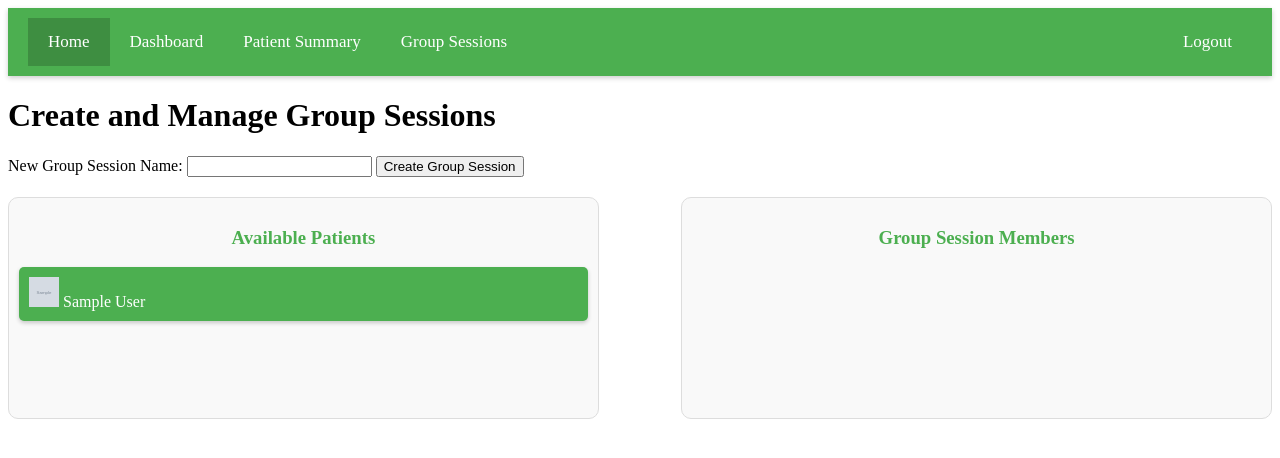
After one commit to vinit-119/human_factor_web_care, a PHP site: page /therapistgroupsession.php in a window 1280 px wide. The commit adds this page. Shown: the top 458 px of the page. Run offline with PHP 8.4, Linux system fonts and the light colour scheme; the visitor is signed in with stand-in values (Sample User, id 1); tables that the repository leaves empty or names only in its code hold one stand-in row (values such as "Sample post"); grey boxes marked "Sample" are stand-in pictures.

Commit message:
Initial commit

```diff
--- a/navigation.php
+++ b/navigation.php
@@ -59,7 +59,7 @@ $role = $isLoggedIn ? $_SESSION['role'] : null;
             <?php elseif ($role == 'therapist'): ?>
                 <a href="therapistDashboard.php">Dashboard</a>
                 <a href="patientSummary.php">Patient Summary</a>
-                <a href="groupSessions.php">Group Sessions</a>
+                <a href="therapistgroupsession.php">Group Sessions</a>
             <?php elseif ($role == 'admin'): ?>
                 <a href="adminDashboard.php">Dashboard</a>
                 <a href="manageUsers.php">Manage Users</a>
--- /dev/null
+++ b/therapistGroupSession.php
@@ -0,0 +1,145 @@
+<?php
+include("navigation.php");
+
+// Check if the session is already active, if not, start the session
+if (session_status() == PHP_SESSION_NONE) {
+    session_start();
+}
+
+// Database connection settings
+$servername = 'localhost:3308';
+$username = 'root'; // Use your database username
+$password = ''; // Use your database password
+$dbname = 'web_care';
+
+// Check if the user is logged in and is a therapist
+if (!isset($_SESSION['user_id']) || $_SESSION['role'] != 'therapist') {
+    header('Location: login.php');
+    exit();
+}
+
+$therapist_id = $_SESSION['user_id'];
+$conn = new mysqli($servername, $username, $password, $dbname);
+
+if ($conn->connect_error) {
+    die('Connection failed: ' . $conn->connect_error);
+}
+
+// Fetch all patients registered with the therapist
+// Fetch all patients registered with the therapist, using JOIN to get names from the webuser table
+$patientsQuery = "
+    SELECT patient.patient_id, webuser.first_name, webuser.last_name, patient.profile_picture
+    FROM patient
+    JOIN webuser ON patient.user_id = webuser.user_id
+    WHERE patient.therapist_id = ?";
+$patientsStmt = $conn->prepare($patientsQuery);
+$patientsStmt->bind_param('i', $therapist_id);
+$patientsStmt->execute();
+$patientsResult = $patientsStmt->get_result();
+
+
+// Close the connection
+$conn->close();
+?>
+
+<!DOCTYPE html>
+<html lang="en">
+<head>
+    <meta charset="UTF-8">
+    <meta name="viewport" content="width=device-width, initial-scale=1.0">
+    <title>Therapist Group Session</title>
+    <style>
+        .group-session-container {
+            display: flex;
+            justify-content: space-between;
+            margin-top: 20px;
+        }
+
+        .patient-list, .group-session-list {
+            width: 45%;
+            padding: 10px;
+            background-color: #f9f9f9;
+            border: 1px solid #ddd;
+            border-radius: 10px;
+            min-height: 200px;
+        }
+
+        .patient-list h3, .group-session-list h3 {
+            text-align: center;
+            color: #4CAF50;
+        }
+
+        .draggable-item {
+            padding: 10px;
+            margin: 5px 0;
+            background-color: #4CAF50;
+            color: white;
+            cursor: move;
+            border-radius: 5px;
+            box-shadow: 0 2px 4px rgba(0, 0, 0, 0.2);
+        }
+
+        .draggable-item.dragging {
+            background-color: #66BB6A;
+            opacity: 0.7;
+        }
+    </style>
+</head>
+<body>
+    <h1>Create and Manage Group Sessions</h1>
+
+    <!-- Form to Create a New Group Session -->
+    <form action="createGroupSession.php" method="POST">
+        <label for="session_name">New Group Session Name:</label>
+        <input type="text" id="session_name" name="session_name" required>
+        <button type="submit">Create Group Session</button>
+    </form>
+
+    <div class="group-session-container">
+        <!-- List of All Patients Assigned to the Therapist -->
+        <div class="patient-list" id="patient-list">
+            <h3>Available Patients</h3>
+            <?php while ($patient = $patientsResult->fetch_assoc()): ?>
+                <div class="draggable-item" draggable="true" data-id="<?php echo $patient['patient_id']; ?>">
+                    <img src="<?php echo htmlspecialchars($patient['profile_picture']); ?>" alt="Profile Picture" width="30" height="30">
+                    <?php echo htmlspecialchars($patient['first_name'] . ' ' . $patient['last_name']); ?>
+                </div>
+            <?php endwhile; ?>
+        </div>
+
+        <!-- Group Session Area -->
+        <div class="group-session-list" id="group-session-list">
+            <h3>Group Session Members</h3>
+            <!-- This area will be populated with patients added to the session via drag-and-drop -->
+        </div>
+    </div>
+
+    <script>
+        const draggables = document.querySelectorAll('.draggable-item');
+        const patientList = document.getElementById('patient-list');
+        const sessionList = document.getElementById('group-session-list');
+
+        draggables.forEach(draggable => {
+            draggable.addEventListener('dragstart', () => {
+                draggable.classList.add('dragging');
+            });
+
+            draggable.addEventListener('dragend', () => {
+                draggable.classList.remove('dragging');
+            });
+        });
+
+        sessionList.addEventListener('dragover', (e) => {
+            e.preventDefault();
+            const draggingItem = document.querySelector('.dragging');
+            sessionList.appendChild(draggingItem);
+        });
+
+        patientList.addEventListener('dragover', (e) => {
+            e.preventDefault();
+            const draggingItem = document.querySelector('.dragging');
+            patientList.appendChild(draggingItem);
+        });
+    </script>
+</body>
+</html>
```
Also changed, not shown: createGroupSession.php (added, +35 -0 lines), therapistDashboard.php (+1 -11 lines).
